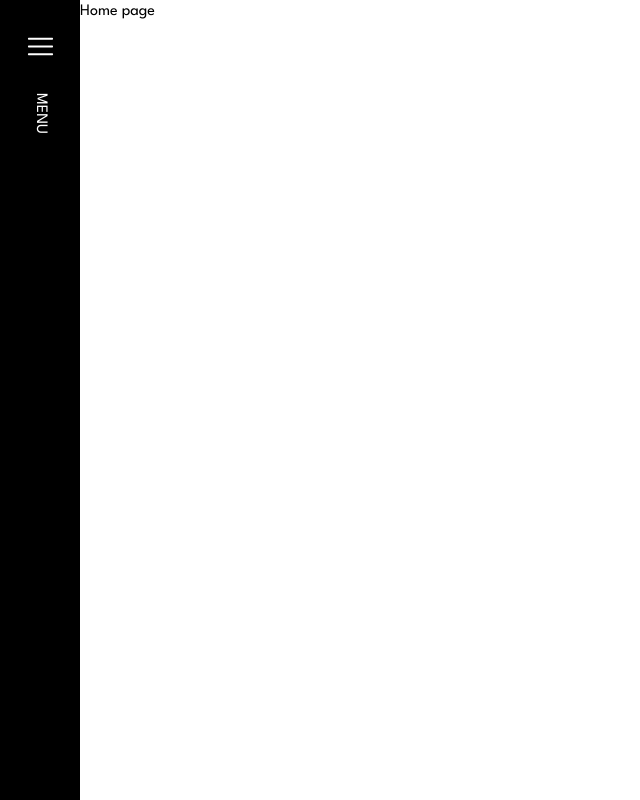
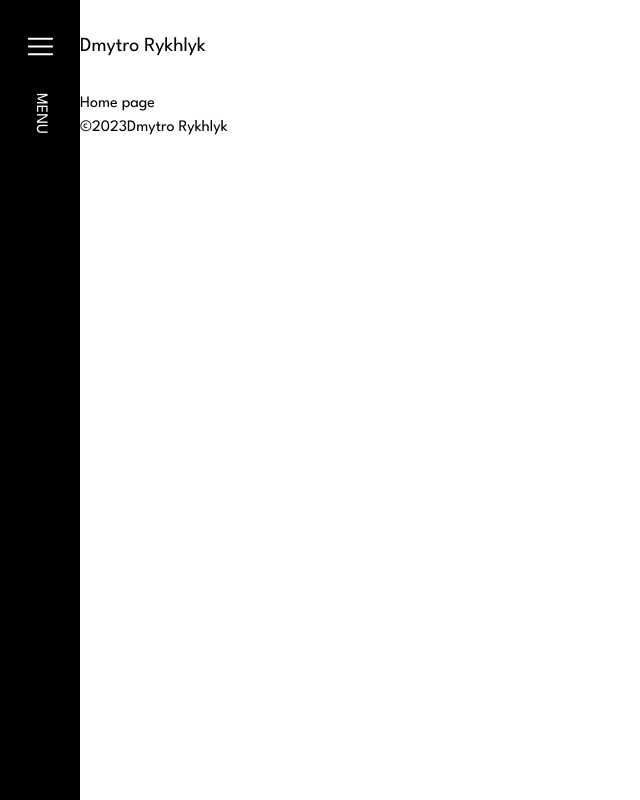
Before and after one commit to ryuuto829/ryuuto-homepage, a Next.js app: page / in a window 1280 px wide. Shown: the whole page, without its empty margins (0-640 px from the left). Built offline with nearby package versions, Linux system fonts and the light colour scheme.

Commit message:
feat: add site header and footer

```diff
--- a/app/layout.tsx
+++ b/app/layout.tsx
@@ -2,20 +2,21 @@ import './globals.css'
 import type { Metadata } from 'next'
 import { League_Spartan } from 'next/font/google'
 import Sidebar from './components/sidebar'
+import site from '../content/site'
 
 const league_spartan = League_Spartan({ subsets: ['latin'] })
 
 export const metadata: Metadata = {
   title: {
-    default: 'Dmytro Rykhlyk - Homepage',
-    template: '%s - Dmytro Rykhlyk',
+    default: `${site.title} - Homepage`,
+    template: `%s - ${site.title}`,
   },
-  description: 'Developer, artist and creator.',
+  description: site.description,
   openGraph: {
-    title: 'Dmytro Rykhlyk - Homepage',
-    description: 'Developer, artist and creator.',
-    url: 'https://dmytrorykhlyk.com',
-    siteName: 'Dmytro Rykhlyk',
+    title: `${site.title} - Homepage`,
+    description: site.description,
+    url: site.url,
+    siteName: site.title,
     images: [
       {
         /** @todo Add image */
@@ -28,7 +29,7 @@ export const metadata: Metadata = {
     type: 'website',
   },
   twitter: {
-    title: 'Dmytro Rykhlyk',
+    title: site.title,
     card: 'summary_large_image',
   },
   icons: {
@@ -45,7 +46,21 @@ export default function RootLayout({
     <html lang="en">
       <body className={league_spartan.className}>
         <Sidebar />
-        <main className="ml-[80px]">{children}</main>
+        <div className="flex flex-col min-h-screen ml-[80px]">
+          <header className="py-8 text-xl">{site.title}</header>
+          <main>{children}</main>
+          <footer>
+            <p>
+              &copy;
+              <time dateTime={site.builtTime.toISOString()}>
+                {site.builtTime.getFullYear()}
+              </time>
+              <a href={site.url} rel="home" className="hover:underline">
+                {site.author}
+              </a>
+            </p>
+          </footer>
+        </div>
       </body>
     </html>
   )
--- /dev/null
+++ b/content/site.ts
@@ -0,0 +1,9 @@
+const site = {
+  builtTime: new Date(),
+  title: 'Dmytro Rykhlyk',
+  description: 'Developer, artist and creator.',
+  url: 'https://dmytrorykhlyk.com',
+  author: 'Dmytro Rykhlyk',
+}
+
+export default site
```
